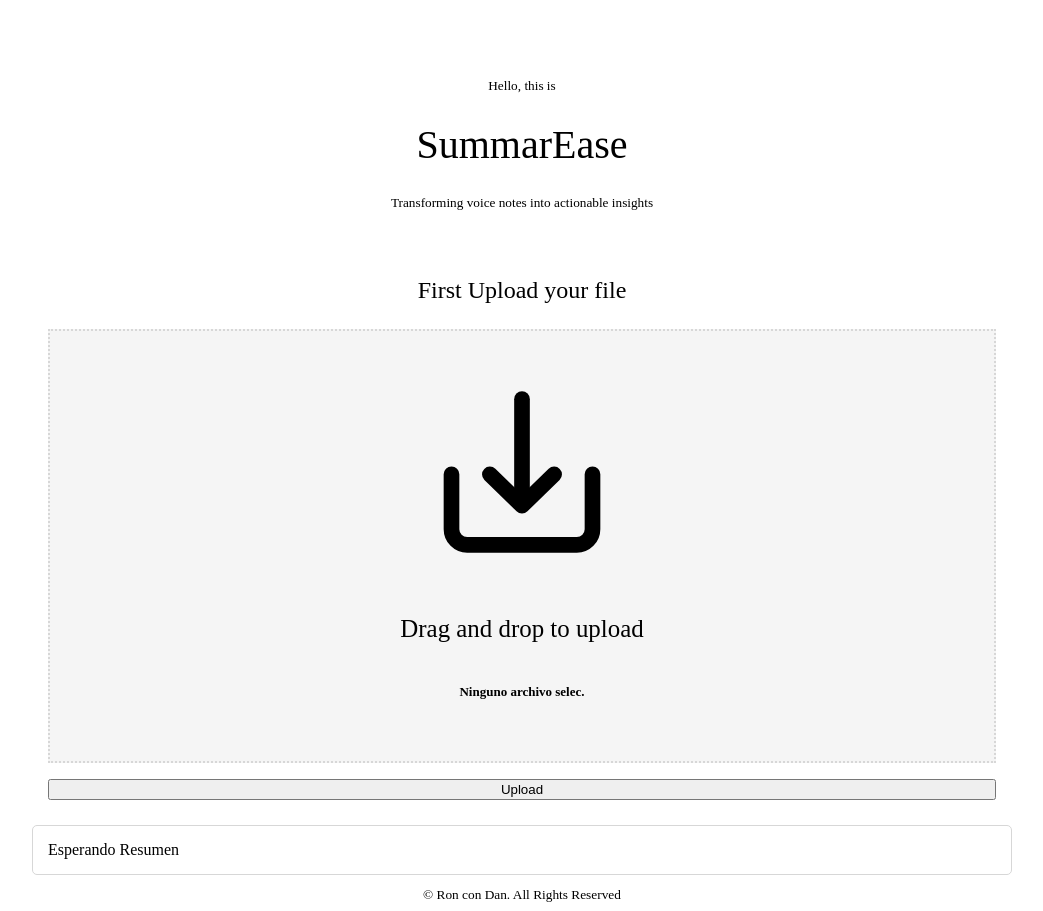
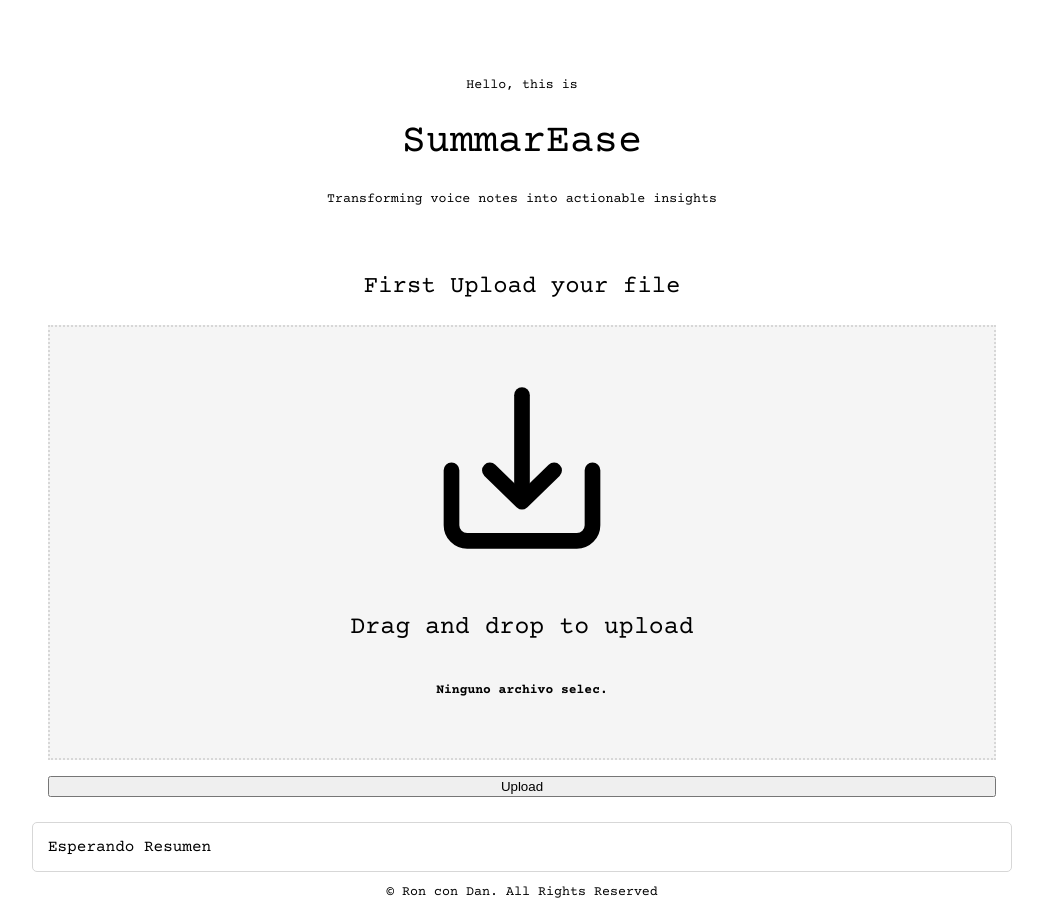
Before and after one commit to dansaround/summarEase, a React (Vite) app: page / in a window 1280 px wide. Shown: the whole page, without its empty margins (118-1161 px from the left). Built offline with nearby package versions, Linux system fonts and the light colour scheme.

Commit message:
typewriter font added

```diff
--- a/src/index.css
+++ b/src/index.css
@@ -1,4 +1,4 @@
-@import url("https://fonts.googleapis.com/css2?family=Poppins:wght@300;400;500;600&display=swap");
+@import url("https://fonts.googleapis.com/css2?family=Courier+Prime:ital,wght@0,400;0,700;1,400;1,700&display=swap");
 
 :root {
   --color-bg: #a9a9a9;
@@ -13,6 +13,8 @@
   --container-width-lg: 75%;
   --container-width-md: 86%;
   --container-width-sm: 90%;
+
+  font-family: "Courier Prime", monospace;
 
   font-synthesis: none;
   text-rendering: optimizeLegibility;
```
